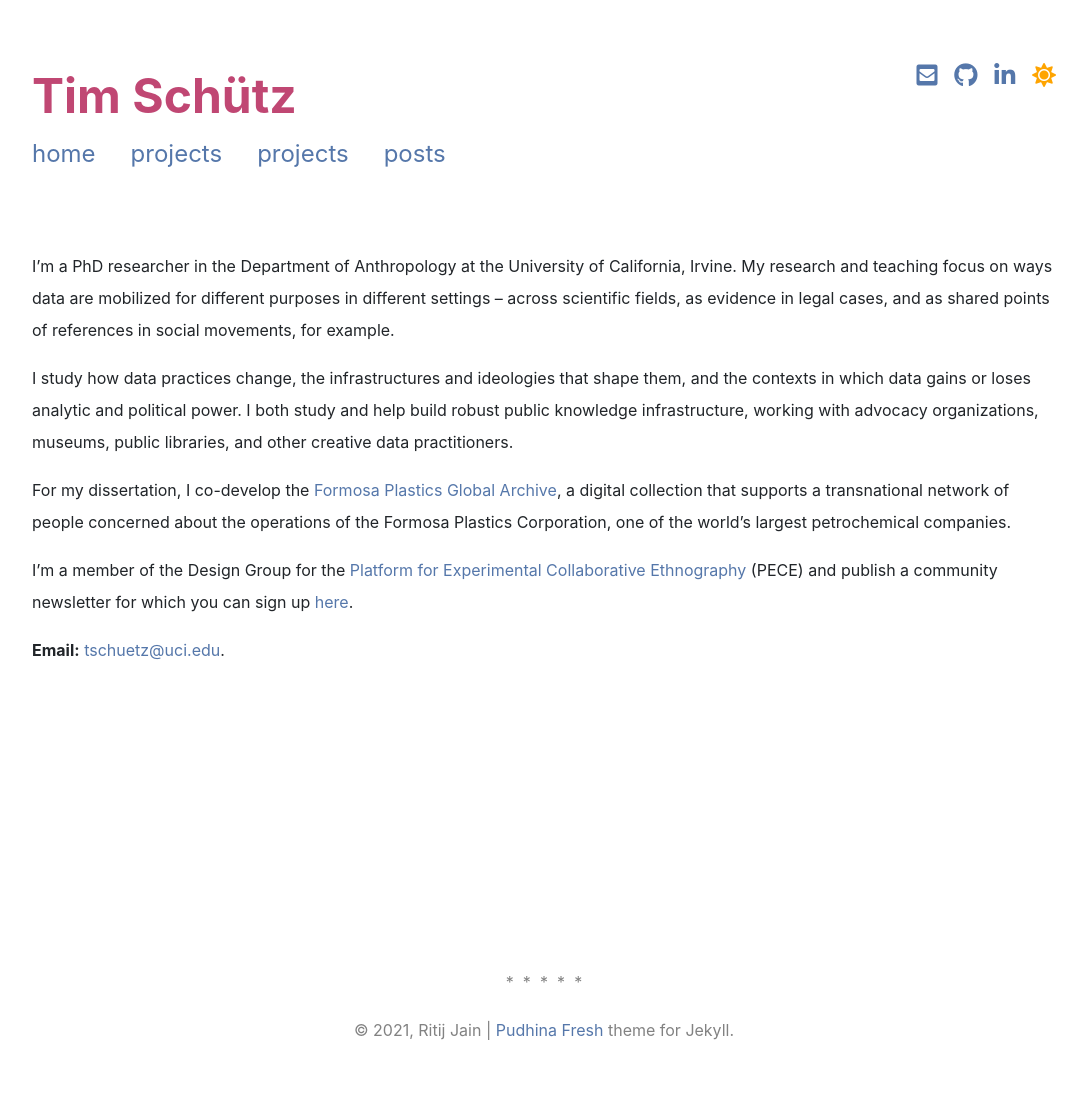
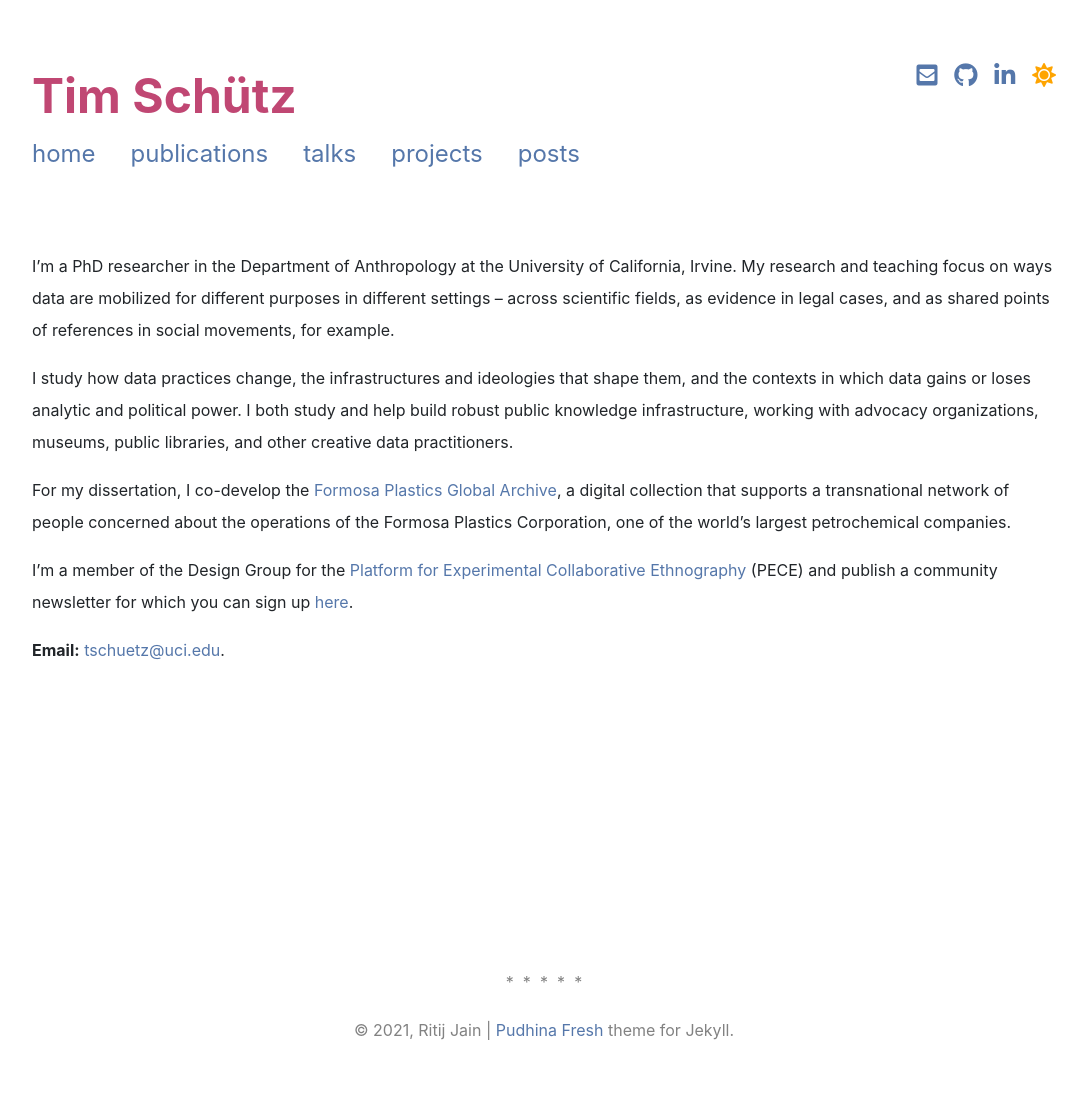
Before and after one commit to timschuetz/personal, a Jekyll site: the page built from index.md, in a window 1280 px wide. Shown: the whole page, without its empty margins (96-1183 px from the left). Built offline with Jekyll 4.4.1, drawn with Linux system fonts in a browser that asks for light colours; nearby versions of some CDN libraries; a style sheet for code colours, icons or effects is not loaded.

Commit message:
Update header.html

```diff
--- a/_includes/header.html
+++ b/_includes/header.html
@@ -7,7 +7,8 @@
 {% endif %}
 <ul class="menu">
 <li class="menu__entry"><a href="{{ site.url }}">home</a></li>
-<li class="menu__entry"><a href="{{ site.url }}/publications">projects</a></li>
+<li class="menu__entry"><a href="{{ site.url }}/publications">publications</a></li>
+<li class="menu__entry"><a href="{{ site.url }}/talks">talks</a></li>
 <li class="menu__entry"><a href="{{ site.url }}/projects">projects</a></li>
 <li class="menu__entry"><a href="{{ site.url }}/posts">posts</a></li>
 </ul>
```
